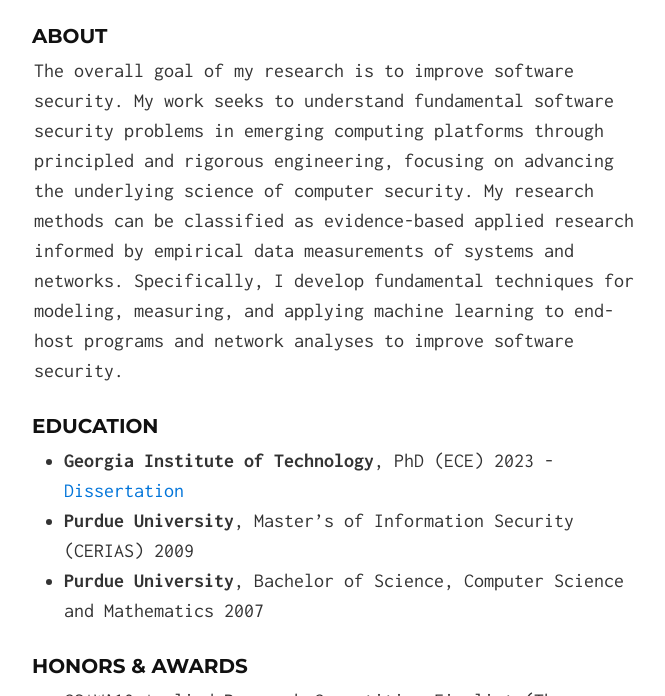
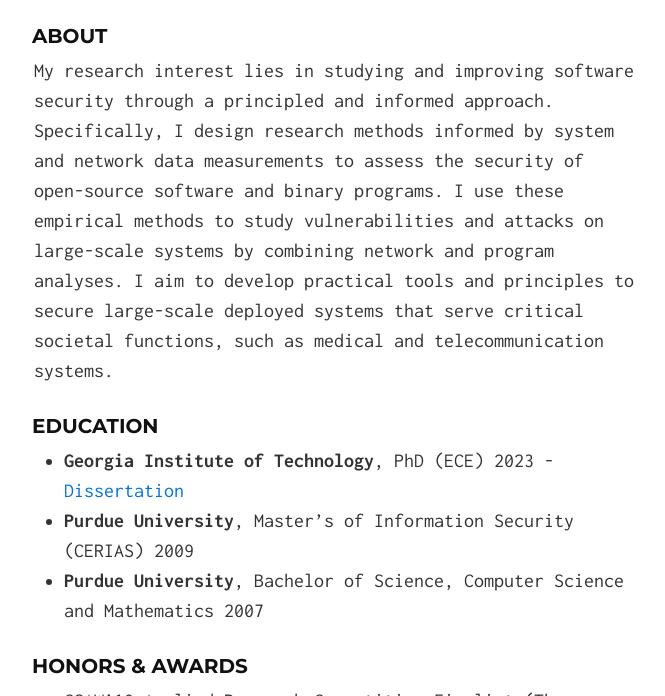
Before and after one commit to alrawi/alrawi.github.io, a Jekyll site: the page built from index.md, in a window 1280 px wide and 900 px high, cut to the strip 204-900 px from the top of the window. Shown: the whole strip, without its empty margins (306-971 px from the left). Built offline with Jekyll 4.4.1, drawn with Linux system fonts in a browser that asks for light colours; our own code applies the rules of GitHub Pages for plain Markdown files.

Commit message:
Update index.md

```diff
--- a/index.md
+++ b/index.md
@@ -3,7 +3,10 @@ layout: default
 ---
 
 ### About
-The overall goal of my research is to improve software security. My work seeks to understand fundamental software security problems in emerging computing platforms through principled and rigorous engineering, focusing on advancing the underlying science of computer security. My research methods can be classified as evidence-based applied research informed by empirical data measurements of systems and networks. Specifically, I develop fundamental techniques for modeling, measuring, and applying machine learning to end-host programs and network analyses to improve software security.
+My research interest lies in studying and improving software security through a principled and informed approach.
+Specifically, I design research methods informed by system and network data measurements to assess the security of open-source software and binary programs.
+I use these empirical methods to study vulnerabilities and attacks on large-scale systems by combining network and program analyses.
+I aim to develop practical tools and principles to secure large-scale deployed systems that serve critical societal functions, such as medical and telecommunication systems.
 
 ### Education
 - __Georgia Institute of Technology__, PhD (ECE) 2023 - [Dissertation](/static/ALRAWI-DISSERTATION-2023.pdf)
```
